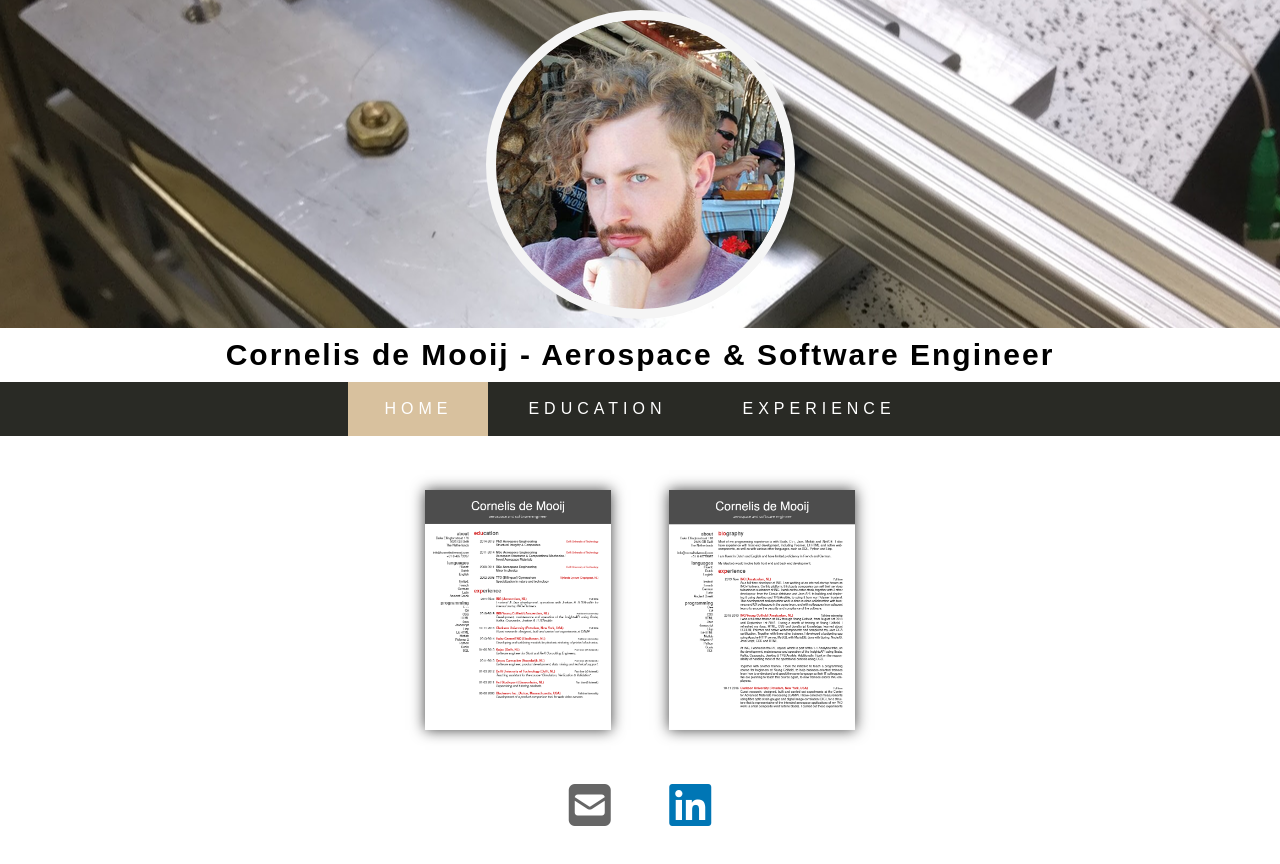
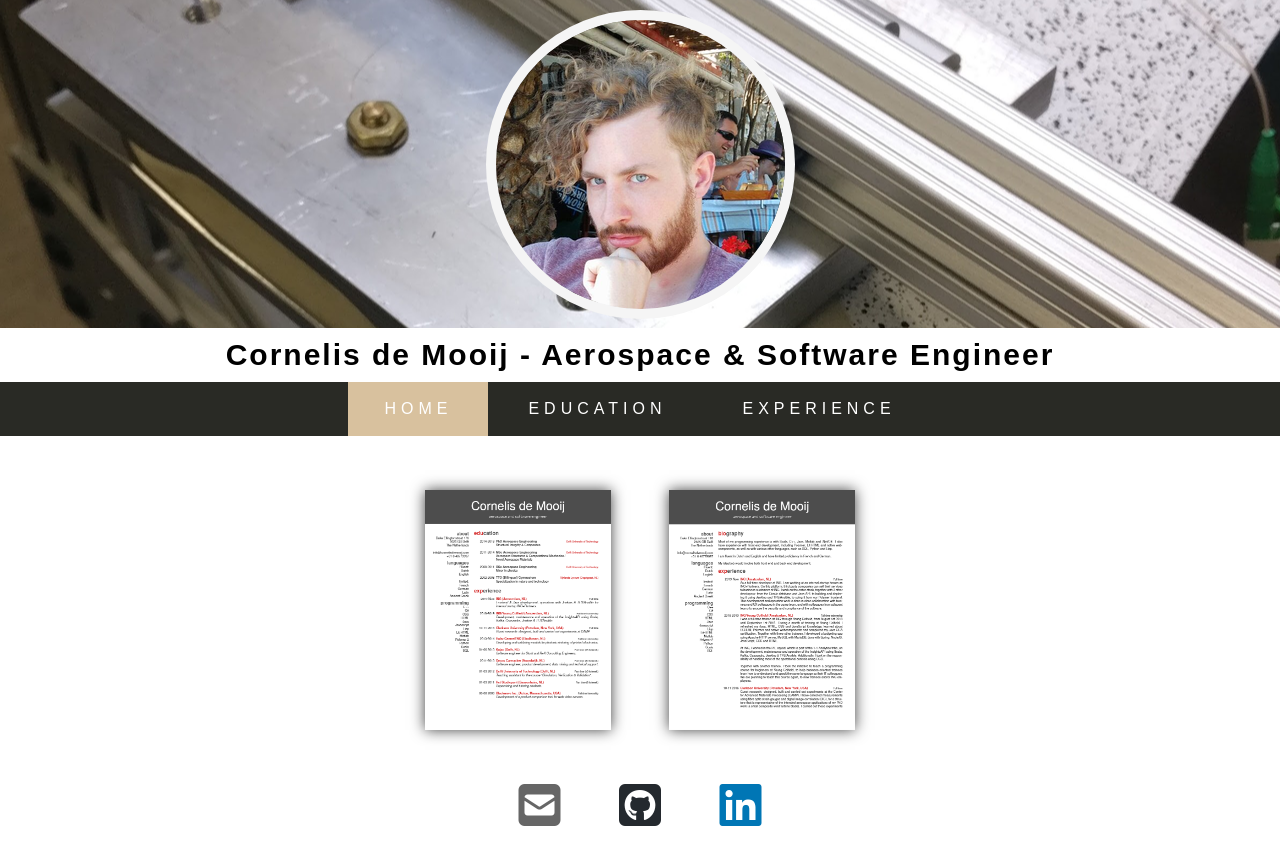
Before and after one commit to cornelisdemooij/HTMLCSSJSOnlyWebsite, a website: page index.html in a window 1280 px wide. Drawn offline with Linux system fonts and the light colour scheme.

Commit message:
Added link to Github account

```diff
--- a/index.html
+++ b/index.html
@@ -33,6 +33,9 @@
     <a class='iconlink' href='mailto:info@cornelisdemooij.com'>
       <i class="fas fa-envelope-square" style="color:#666666;"></i>
     </a>
+    <a class='iconlink' href='https://github.com/cornelisdemooij/'>
+      <i class="fab fa-github-square" style="color:#24292e;"></i>
+    </a>
     <a class='iconlink' href='https://www.linkedin.com/in/cornelis-de-mooij-8630b09/'>
       <i class="fab fa-linkedin" style="color:#0076b5;"></i>
     </a>
```
Also changed, not shown: edu.html (+3 -0 lines), exp.html (+3 -0 lines).
